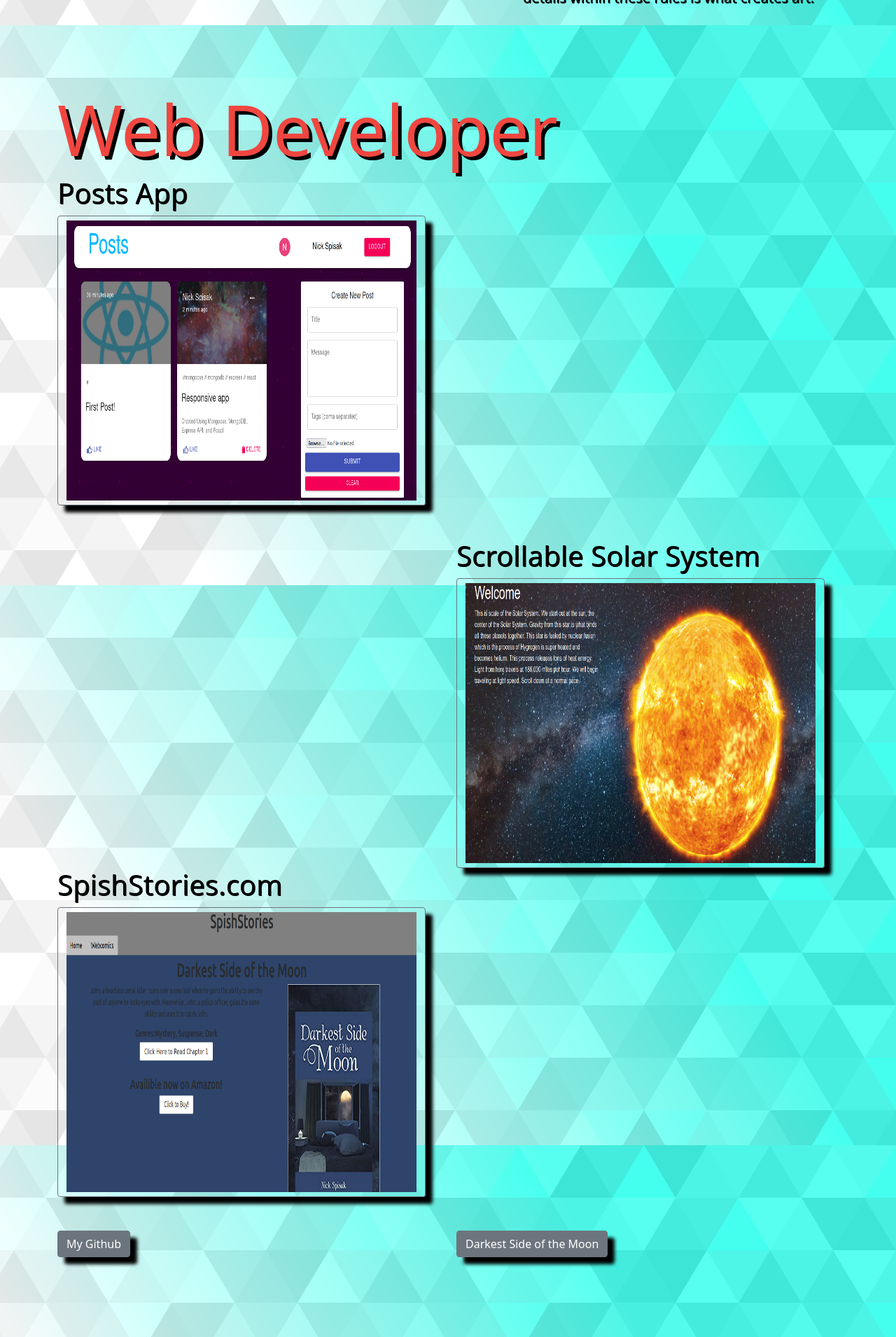
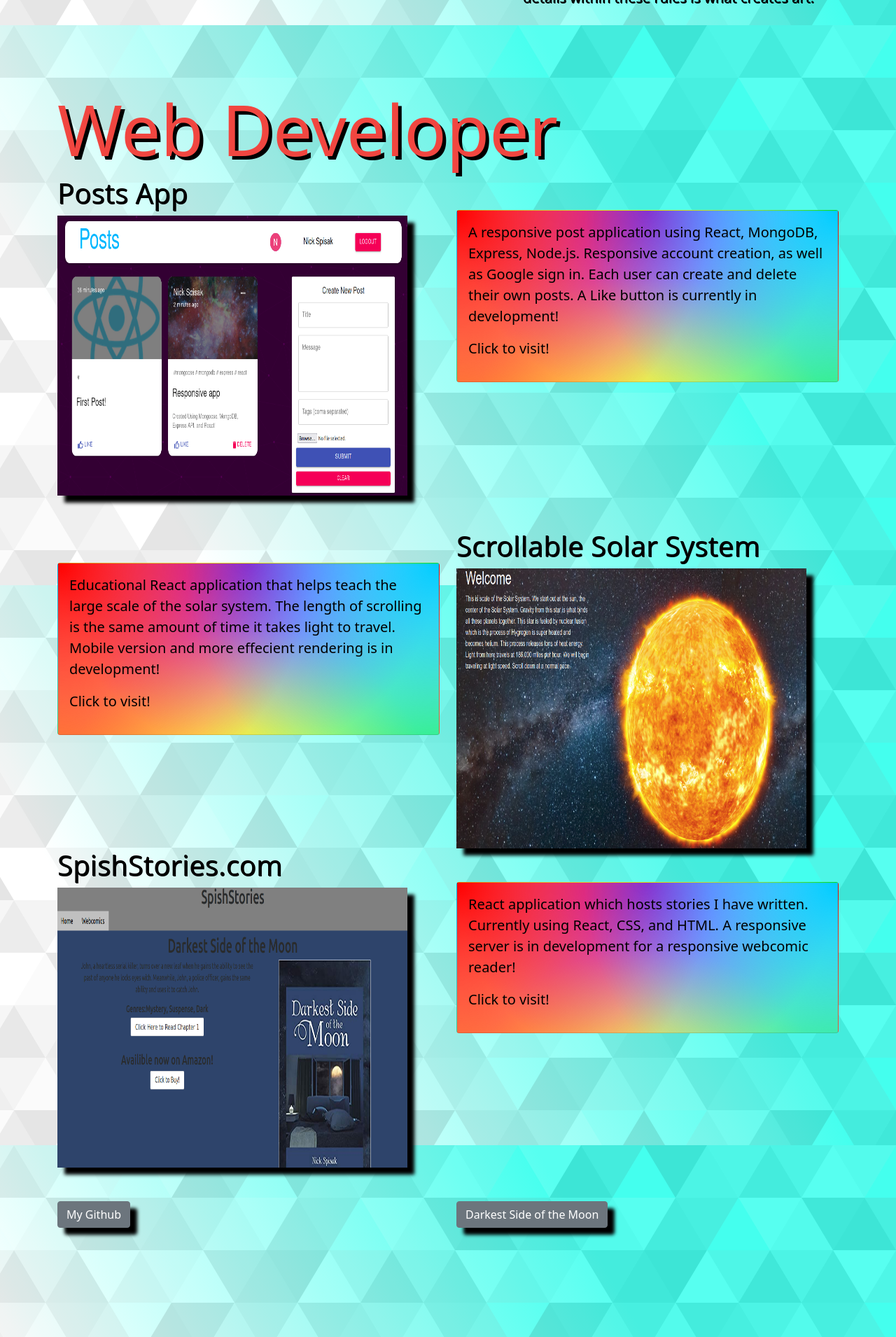
Before and after one commit to NickolasSpisak/portfolio, a React (Create React App) app in the folder client/: page / in a window 1280 px wide. Shown: the part 764-2674 px from the top of the page at 70% size. Built offline with nearby package versions, Linux system fonts and the light colour scheme.

Commit message:
final card changes

```diff
--- a/client/src/componants/developer/developerComponent.js
+++ b/client/src/componants/developer/developerComponent.js
@@ -32,43 +32,40 @@ class Developer extends Component {
           <div className="row">
             <div className="col mb-5">
               <h1 className="website">Posts App</h1>
-              <Button outline onClick={() => this.toggle}>
+
               <img
+                className="spishstories"
                 src="/images/posts.png"
                 alt="posts"
                 height={400}
                 width={500}
                 onClick={this.handleOpenCard}
               />
-              </Button>
             </div>
             <div className="col mt-5">
-              <Collapse isOpen={this.state.collapse}>
               <Card className="card">
                 <a href="https://nickspisakposts.netlify.app">
                   <CardBody>
                     <p className="cardText">
                       A responsive post application using React, MongoDB,
-                        Express, Node.js. Responsive account creation, as well
-                        as Google sign in. Each user can create and delete their
-                        own posts. A Like button is currently in development!
+                      Express, Node.js. Responsive account creation, as well as
+                      Google sign in. Each user can create and delete their own
+                      posts. A Like button is currently in development!
                     </p>
 
                     <p className="cardText">Click to visit!</p>
                   </CardBody>
                 </a>
               </Card>
-              </Collapse>
             </div>
             <div className="col-6 mt-5">
-              <Collapse isOpen={this.state.collapse}>
               <Card className="card">
                 <a href="https://scrollablesolarsystem.netlify.app/">
                   <CardBody>
                     <p className="cardText">
                       Educational React application that helps teach the large
-                        scale of the solar system. The length of scrolling is
-                        the same amount of time it takes light to travel. Mobile
+                      scale of the solar system. The length of scrolling is the
+                      same amount of time it takes light to travel. Mobile
                       version and more effecient rendering is in development!
                     </p>
 
@@ -76,50 +73,45 @@ class Developer extends Component {
                   </CardBody>
                 </a>
               </Card>
-              </Collapse>
             </div>
             <div className="col">
               <h1 className="website">Scrollable Solar System</h1>
 
-              <Button outline onClick={this.handleOpenCard}>
               <img
+                className="spishstories"
                 src="/images/scrollablesolarsystem.png"
                 alt="scrollable solar system"
                 height={400}
                 width={500}
               />
-              </Button>
             </div>
           </div>
           <div className="row">
             <div className="col">
               <h1 className="website">SpishStories.com</h1>
-              <Button outline onClick={this.handleOpenCard}>
+
               <img
+                className="spishstories"
                 src="/images/spishstories.png"
                 alt="spishstories"
                 height={400}
                 width={500}
               />
-              </Button>
             </div>
             <div className="col mt-5">
-              <Collapse isOpen={this.state.collapse}>
               <Card className="card">
                 <a href="https://spishstories.com">
                   <CardBody>
                     <p className="cardText">
                       React application which hosts stories I have written.
-                        Currently using React, CSS, and HTML. A responsive
-                        server is in development for a responsive webcomic
-                        reader!
+                      Currently using React, CSS, and HTML. A responsive server
+                      is in development for a responsive webcomic reader!
                     </p>
 
                     <p className="cardText">Click to visit!</p>
                   </CardBody>
                 </a>
               </Card>
-              </Collapse>
             </div>
           </div>
         </div>
```
Lines whose indentation alone changed are shown as unchanged.
